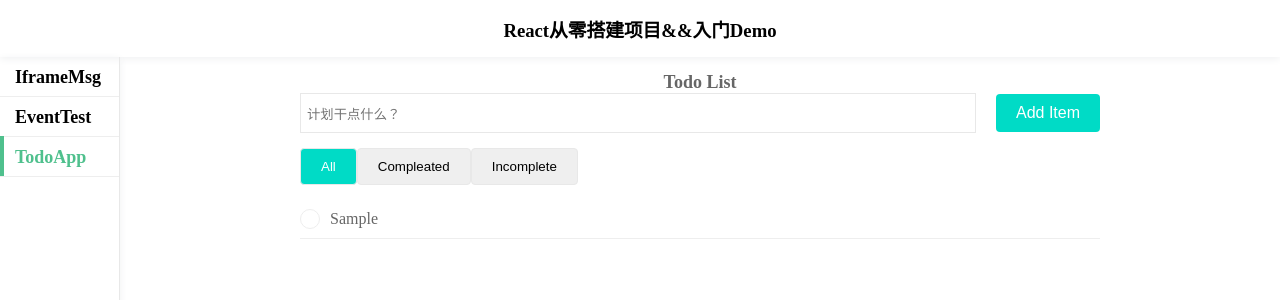
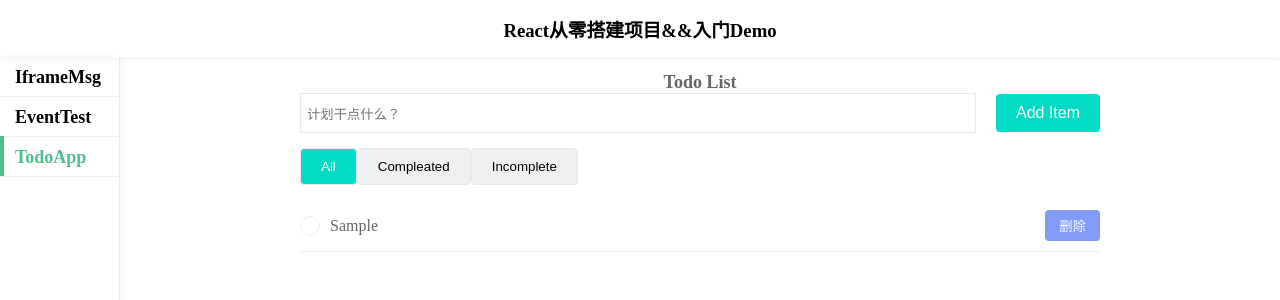
Before and after one commit to BiYuqi/react-seed, a React app: page /todo in a window 1280 px wide. Both pictures are taken after typing "Sample" into the empty fields and a click on the button "Add Item". Shown: the top 300 px of the page. Built offline with nearby package versions, Linux system fonts and the light colour scheme.

Commit message:
Complete the todoList App

```diff
--- a/package.json
+++ b/package.json
@@ -5,7 +5,8 @@
   "scripts": {
     "dev": "webpack-dev-server --mode development --config build/webpack.dev.config.js",
     "build": "cross-env NODE_ENV=production webpack --config build/webpack.prod.config.js",
-    "test": "mocha ./test/enzyme.test.js"
+    "test": "mocha --compilers js:@babel/register --require ./src/*.test.js",
+    "test-mocha": "mocha --compilers js:@babel/register --require ./src/components/EventTest/index.test.js"
   },
   "repository": {
     "type": "git",
@@ -29,6 +30,7 @@
     "@babel/plugin-transform-react-jsx": "^7.1.6",
     "@babel/preset-env": "^7.1.6",
     "@babel/preset-react": "^7.0.0",
+    "@babel/register": "^7.0.0",
     "babel-loader": "^8.0.4",
     "chai": "^4.2.0",
     "clean-webpack-plugin": "^1.0.0",
@@ -39,6 +41,7 @@
     "enzyme-adapter-react-16": "^1.7.0",
     "html-loader": "^0.5.5",
     "html-webpack-plugin": "^3.2.0",
+    "jasmine": "^3.3.0",
     "mini-css-extract-plugin": "^0.4.4",
     "mocha": "^5.2.0",
     "node-sass": "^4.10.0",
--- a/src/components/TodoApp/TodoBody.js
+++ b/src/components/TodoApp/TodoBody.js
@@ -1,13 +1,19 @@
 import React from 'react'
 import TodoItem from './TodoItem'
 
-const TodoBody = ({ todos, toggleTodo }) => {
+const TodoBody = (props) => {
+  const { todos, toggleTodo, delTodo } = props
   return (
     <ul className="todo-body">
       {
         todos && todos.length ? todos.map((item, index) => {
           return (
-            <TodoItem key={item.id} {...item} onClick={() => toggleTodo(item.id)}></TodoItem>
+            <TodoItem
+              {...item}
+              key={item.id}
+              onComplete={() => toggleTodo(item.id)}
+              onRemove={() => delTodo(item.id)}>
+            </TodoItem>
           )
         }) : '什么都没有,写点东西吧!'
       }
--- a/src/components/TodoApp/TodoHead.js
+++ b/src/components/TodoApp/TodoHead.js
@@ -18,7 +18,7 @@ export default class TodoHead extends React.Component {
     }
     this.props.onSubmitAdd({
       content: this.state.input,
-      id: Date.now() + Math.floor((Math.random() * 999999 * Math.random() * 999999) / 999)
+      id: [Date.now(), Math.random() * 100000000].join('-')
     })
     this.setState({
       input: ''
--- a/src/components/TodoApp/TodoItem.js
+++ b/src/components/TodoApp/TodoItem.js
@@ -1,14 +1,14 @@
 import React from 'react'
 import cx from 'classnames'
 
-const TodoItem = ({ onClick, completed, content, id }) => {
+const TodoItem = ({ onComplete, onRemove, completed, content, id }) => {
   return (
     <li className={cx(
       'todo-item',
       completed && 'todo-item-completed' )}
-      onClick={onClick}
       data-id={id}>
-      {content}
+      <span onClick={onComplete}>{content}</span>
+      <button onClick={onRemove}>删除</button>
     </li>
   )
 }
--- a/src/components/TodoApp/index.scss
+++ b/src/components/TodoApp/index.scss
@@ -50,6 +50,15 @@
     padding: 10px 0 10px 30px;
     cursor: pointer;
     position: relative;
+    display: flex;
+    justify-content: space-between;
+    align-items: center;
+    button{
+      background: #819bf9;
+      padding: 6px 14px;
+      color: #fff;
+      border-radius: 4px;
+    }
     &::before{
       display: block;
       content: '';
@@ -64,8 +73,10 @@
     }
     &.todo-item-completed{
       color: #d8d8d8;
-      text-decoration: line-through;
       border-bottom: 1px solid #eee;
+      span{
+        text-decoration: line-through;
+      }
       &::after{
         display: block;
         content: '';
--- a/src/containers/todoapp.js
+++ b/src/containers/todoapp.js
@@ -1,6 +1,6 @@
 import React from 'react'
 import { connect } from 'react-redux'
-import { addTodo, setFilter, toggleTodo } from '@/store/todo/actions'
+import { addTodo, setFilter, toggleTodo, delTodo } from '@/store/todo/actions'
 import TodoHead from '@/components/TodoApp/TodoHead'
 import TodoBody from '@/components/TodoApp/TodoBody'
 import TodoFilter from '@/components/TodoApp/TodoFilter'
@@ -36,26 +36,21 @@ const mapStateToProps = state => {
 }
 const mapDispatchToProps = (dispatch) => {
   return {
-    onSubmitAdd: (todo) => {
-      dispatch(addTodo(todo))
-    },
-    toggleTodo: (id) => {
-      dispatch(toggleTodo(id))
-    },
-    setFilter: (type) => {
-      dispatch(setFilter(type))
-    }
+    onSubmitAdd: todo => dispatch(addTodo(todo)),
+    toggleTodo: id => dispatch(toggleTodo(id)),
+    setFilter: type => dispatch(setFilter(type)),
+    delTodo: id => dispatch(delTodo(id))
   }
 }
 // 两种方法传递 dispatch事件
 export default connect(
   mapStateToProps,
   // 第一种，显式传递 mapDispatchToProps
-  // mapDispatchToProps
+  mapDispatchToProps
   // 第二种, prop到actions映射
-  {
-    onSubmitAdd: addTodo,
-    toggleTodo,
-    setFilter
-  }
+  // {
+  //   onSubmitAdd: addTodo,
+  //   toggleTodo,
+  //   setFilter
+  // }
 )(TodoHeadComponent)
--- a/src/index.scss
+++ b/src/index.scss
@@ -13,6 +13,10 @@ html, body{
 }
 ul{
   list-style: none;
+}
+button{
+  outline: none;
+  border: none;
 }
 .react-row{
   margin: 15px 0;
--- a/src/store/todo/actions-type.js
+++ b/src/store/todo/actions-type.js
@@ -1,3 +1,4 @@
 export const ADD_TODO = 'ADD_TODO'
 export const TOOGLE_TODO = 'TOOGLE_TODO'
 export const SET_FILTER = 'SET_FILTER'
+export const DEL_TODO = 'DEL_TODO'
--- a/src/store/todo/actions.js
+++ b/src/store/todo/actions.js
@@ -1,7 +1,8 @@
 import {
   ADD_TODO,
   TOOGLE_TODO,
-  SET_FILTER
+  SET_FILTER,
+  DEL_TODO
 } from './actions-type'
 
 export const addTodo = (data) => {
@@ -24,6 +25,14 @@ export const toggleTodo = (id) => {
   }
 }
 
+export const delTodo = (id) => {
+  return {
+    type: DEL_TODO,
+    payload: {
+      id
+    }
+  }
+}
 export const setFilter = (filter) => {
   return {
     type: SET_FILTER,
--- a/src/store/todo/reducer.js
+++ b/src/store/todo/reducer.js
@@ -2,7 +2,8 @@ import { combineReducers } from 'redux'
 import {
   ADD_TODO,
   TOOGLE_TODO,
-  SET_FILTER
+  SET_FILTER,
+  DEL_TODO
 } from './actions-type'
 
 const initialState = {
@@ -38,6 +39,15 @@ export const todoItem = (state = initialState, action) => {
         })
       }
     }
+    case DEL_TODO: {
+      const { id } = action.payload
+      return {
+        ...state,
+        todoList: state.todoList.filter((todo, i) => {
+          return todo.id !== id
+        })
+      }
+    }
     default:
       return state
   }
```
Also changed, not shown: 1 other file (tests, documents, lock files or other folders).
